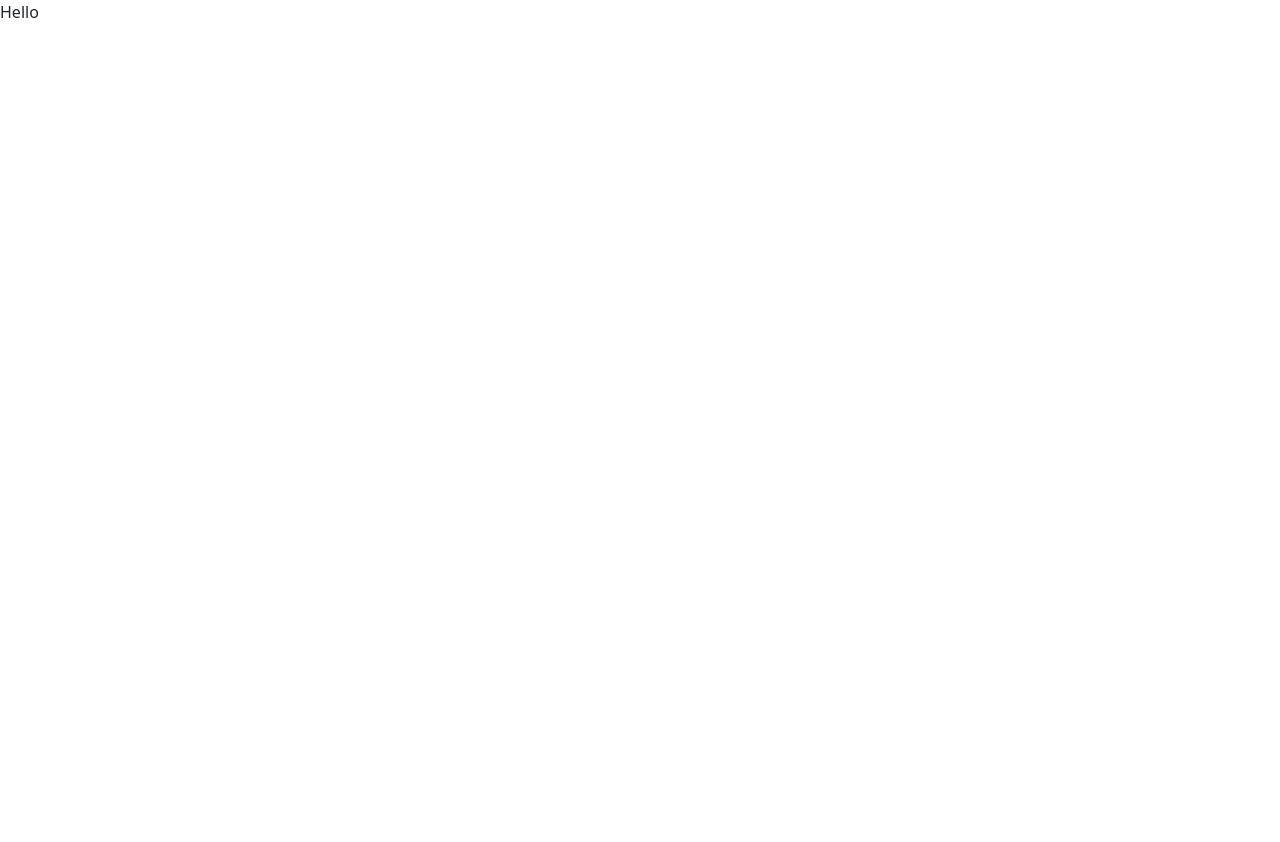
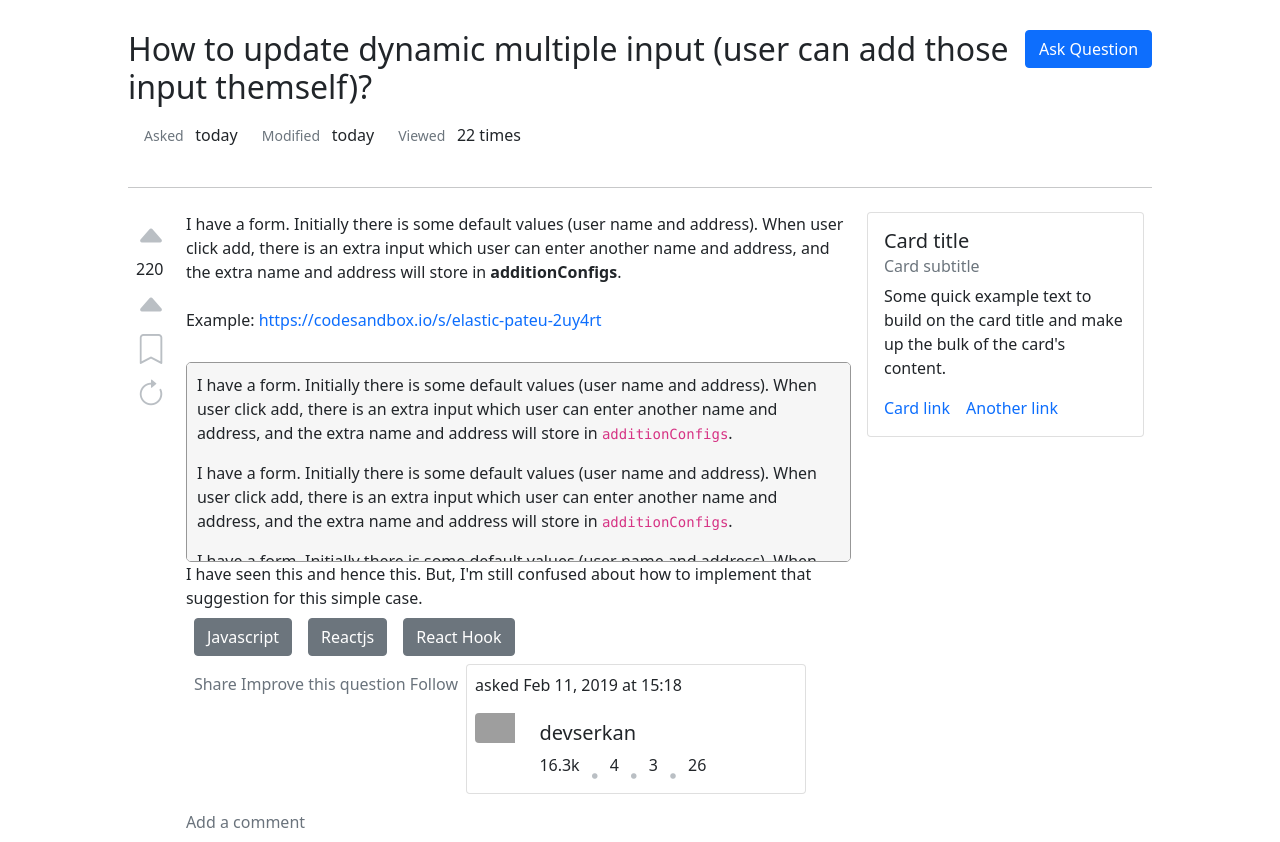
Before and after one commit to chinhtrinhtdt/stackover-frontend, a React (Create React App) app: page / in a window 1280 px wide. Before the commit the page ends 800 px from the top, so only its background shows below. Built offline with nearby package versions, Linux system fonts and the light colour scheme; grey boxes are pictures that could not be loaded.

Commit message:
Dev UI Question

```diff
--- a/src/App.tsx
+++ b/src/App.tsx
@@ -1,15 +1,16 @@
 import React from "react";
 import "./App.css";
-
+import Mainpage from "./page/Mainpage"
 const App = () => {
 
   const renderScreen = () => {
-    return <>Hello</>
+    return <>Hellooo</>
   }
 
   return (
     <div className="site-main">
-      {renderScreen()}
+<Mainpage/>
+      {/* {renderScreen()} */}
     </div>
   );
 };
--- /dev/null
+++ b/src/page/Count.tsx
@@ -0,0 +1,23 @@
+import * as React from 'react';
+import { Stack, Typography, Paper, Chip } from '@mui/material';
+import { styled } from '@mui/material/styles';
+import { faB, faCheckSquare, faCoffee, faDatabase, faHouseLaptop, faS, faWindowMaximize } from '@fortawesome/free-solid-svg-icons';
+// library.add(faB, faS, faHouseLaptop, faCheckSquare, faCoffee, faDatabase, faWindowMaximize)
+
+function Count() {
+    return (
+        <>
+            <div>
+            <i className="bi bi-caret-up-fill "></i>
+            <div>
+                220
+            </div>
+            <i className="bi bi-caret-up-fill"></i>
+            <i className="bi bi-bookmark"></i>
+            <i className="bi bi-arrow-clockwise"></i>
+
+                                   </div>
+        </>
+    )
+}
+export default React.memo(Count)
--- /dev/null
+++ b/src/page/Itemright.tsx
@@ -0,0 +1,21 @@
+import * as React from 'react';
+
+function Itemright() {
+    return (
+        <>
+            <div>
+            <div className="card" >
+  <div className="card-body">
+    <h5 className="card-title">Card title</h5>
+    <h6 className="card-subtitle mb-2 text-muted">Card subtitle</h6>
+    <p className="card-text">Some quick example text to build on the card title and make up the bulk of the card's content.</p>
+    <a href="#" className="card-link">Card link</a>
+    <a href="#" className="card-link">Another link</a>
+  </div>
+</div>
+
+            </div>
+        </>
+    )
+}
+export default React.memo(Itemright)
--- /dev/null
+++ b/src/page/Maincontent.tsx
@@ -0,0 +1,91 @@
+import * as React from 'react';
+import './UI.css'
+
+function Maincontent() {
+    return (
+        <>
+            <div>
+                <div>
+                    I have a form. Initially there is some default values (user name and address). When user click add, there is an extra input which user can enter another name and address, and the extra name and address will store in <b>additionConfigs</b>.
+                </div>
+                <br />
+                <div>
+                    Example: <a href="https://codesandbox.io/s/elastic-pateu-2uy4rt">https://codesandbox.io/s/elastic-pateu-2uy4rt</a>
+                </div>
+                <div className="overflow-auto container-code">
+                    <p>                I have a form. Initially there is some default values (user name and address). When user click add, there is an extra input which user can enter another name and address, and the extra name and address will store in <code>additionConfigs</code>.</p>
+                    <p>                I have a form. Initially there is some default values (user name and address). When user click add, there is an extra input which user can enter another name and address, and the extra name and address will store in <code>additionConfigs</code>.</p>
+                    <p>                I have a form. Initially there is some default values (user name and address). When user click add, there is an extra input which user can enter another name and address, and the extra name and address will store in <code>additionConfigs</code>.</p>
+                    <p>                I have a form. Initially there is some default values (user name and address). When user click add, there is an extra input which user can enter another name and address, and the extra name and address will store in <code>additionConfigs</code>.</p>
+                    <p>                I have a form. Initially there is some default values (user name and address). When user click add, there is an extra input which user can enter another name and address, and the extra name and address will store in <code>additionConfigs</code>.</p>
+
+                </div>
+                <div>I have seen this and hence this. But, I'm still confused about how to implement that suggestion for this simple case.</div>
+                <div className='d-flex'>
+                    <button type="button" className="btn btn-secondary m-2">Javascript</button>
+                    <button type="button" className="btn btn-secondary m-2">Reactjs</button>
+                    <button type="button" className="btn btn-secondary  m-2">React Hook</button>
+                </div>
+
+
+                <div className='d-flex'>
+                    <div className="p-2 w-32 ">
+                        <a href='' className='link-improve'>Share </a>
+                        <a href='' className='link-improve'>Improve this question </a>
+                        <a href='' className='link-improve'>Follow </a>
+
+                    </div>
+                    {/* <div className="d-flex flex-row-reverse">
+  <div className="p-2">Flex item 1</div>
+  <div className="p-2">Flex item 2</div>
+  <div className="p-2">Flex item 3</div>
+</div> */}
+                    <div className="d-flex flex-row-reverse card mb-3 card-roll " >
+                        <div className="row g-0 d-flex ">
+                            <div className='p-2'>
+                                asked Feb 11, 2019 at 15:18
+                            </div>
+                            <div className="col-md-2 p-2">
+                                <img src="https://i.stack.imgur.com/kKetn.jpg?s=64&g=1" className="img-fluid rounded-start" alt="..." />
+                            </div>
+
+                            <div className="col-md-8 ">
+
+                                <div className="card-body">
+                                    <h5 className="card-title">devserkan</h5>
+                                    <div className='d-flex'>
+                                        <div>16.3k</div>
+                                        <div className='d-flex'>
+                                            <div>
+                                            <i className="bi bi-dot"></i>
+                                            </div>
+                                            <div>4</div>
+                                        </div>
+                                        <div className='d-flex'>
+                                            <div>
+                                            <i className="bi bi-dot"></i>
+                                            </div>
+                                            <div>3</div>
+                                        </div>
+                                        <div className='d-flex'>
+                                            <div>
+                                            <i className="bi bi-dot"></i>
+                                            </div>
+                                            <div>26</div>
+                                        </div>
+                                        <div></div>
+                                    </div>
+                                </div>
+                            </div>
+                        </div>
+                    </div>
+
+                </div>
+                <div>
+                    <a href='' className='add-comment'>Add a comment</a>
+                </div>
+            </div>
+        </>
+    )
+}
+export default React.memo(Maincontent)
--- /dev/null
+++ b/src/page/Mainpage.tsx
@@ -0,0 +1,28 @@
+import * as React from 'react';
+import { Stack, Typography } from '@mui/material';
+import TitlePart from './TitlePart';
+import Count from './Count';
+import Maincontent from './Maincontent';
+import Itemright from './Itemright';
+
+export default function Mainpage() {
+    return (
+        <>
+            <Stack width={"80%"} margin={"0 auto"} marginTop="30px">
+                <TitlePart />
+                <hr />
+                <div className='d-flex'>
+                    <div className="p-2 w-32 ">
+                        <Count/>
+                    </div>
+                    <div className="p-2 w-32">
+                        <Maincontent/>
+                    </div>
+                    <div className="p-2 w-32">
+                        <Itemright/>
+                    </div>
+                </div>
+            </Stack>
+        </>
+    )
+}
--- /dev/null
+++ b/src/page/TitlePart.tsx
@@ -0,0 +1,37 @@
+import * as React from 'react';
+import { Stack, Typography, Paper, Chip } from '@mui/material';
+import { styled } from '@mui/material/styles';
+
+const rendertime = (name: string, value: string) => {
+    return (
+
+        <div className='flex p-2'>
+
+            <small className="text-muted p-2">{name} </small>
+
+           {value}
+
+        </div>
+
+    )
+}
+function TitlePart() {
+    return (
+        <>
+            <div>
+                <div className='d-flex'>
+                <h2>
+                    How to update dynamic multiple input (user can add those input themself)?
+                </h2>
+                <button type="button" className="btn btn-primary btn-ask"  >Ask Question</button>
+                </div>
+                <div className="d-flex flex-row mb-3">
+                {rendertime("Asked ","today")}
+                {rendertime("Modified ","today")}
+                {rendertime("Viewed  ","22 times")}
+                </div>
+            </div>
+        </>
+    )
+}
+export default React.memo(TitlePart)
--- /dev/null
+++ b/src/page/UI.css
@@ -0,0 +1,30 @@
+.container-code{
+    height: 200px;
+    background-color: #f6f6f6;
+    margin-top: 30px;
+    border: 1px solid rgb(151, 151, 151);
+    border-radius: 5px;
+    padding: 10px;
+}
+.link-improve{
+    color: #6a737c;
+}
+.card-roll{
+    max-height:130px;
+    max-width: 340px;
+}
+.add-comment{
+    color: #6a737c;
+
+}
+.bi{
+    color: #babfc4;
+    font-size: 30px;
+}
+.btn-ask{
+    height: 5%;
+    width: 15%;
+}
+.card-body{
+
+}
```
